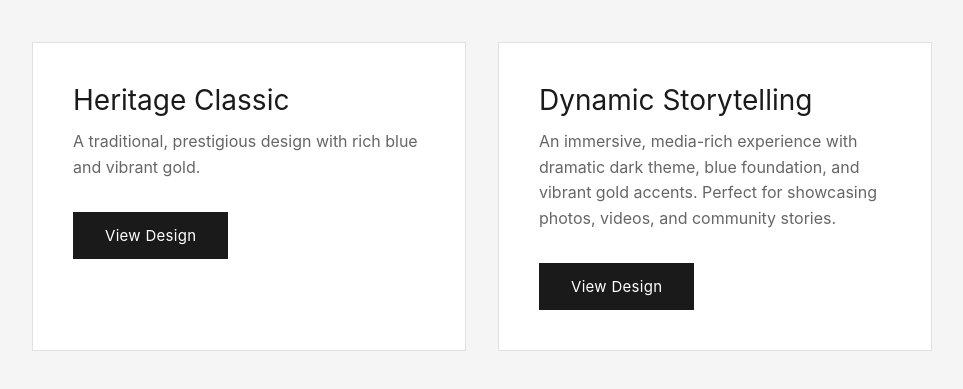
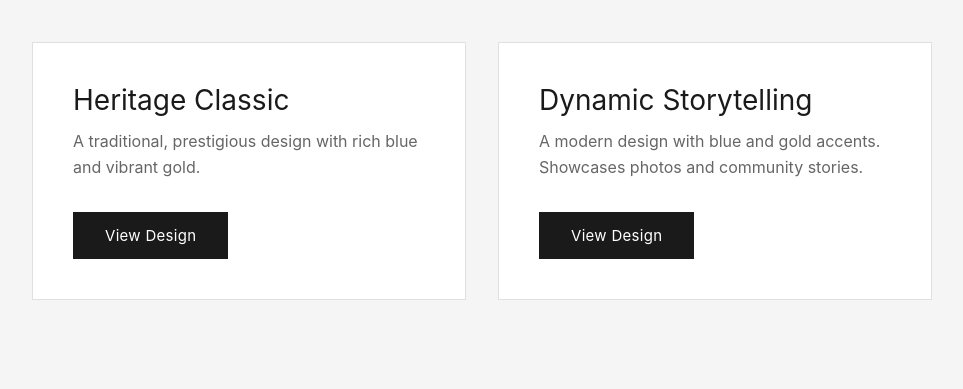
Before and after one commit to campbellsinvestment/hermits, a website: page index.html in a window 1280 px wide. Shown: the part 119-508 px from the top of the page, without its empty margins (158-1121 px from the left). Drawn offline with Linux system fonts and the light colour scheme.

Commit message:
Simplify Dynamic Storytelling description text to be more minimalistic

```diff
--- a/index.html
+++ b/index.html
@@ -139,8 +139,7 @@
             <div class="concept-card">
                 <h2>Dynamic Storytelling</h2>
                 <p class="description">
-                    An immersive, media-rich experience with dramatic dark theme, blue foundation, and vibrant gold accents.
-                    Perfect for showcasing photos, videos, and community stories.
+                    A modern design with blue and gold accents. Showcases photos and community stories.
                 </p>
                 <a href="designs/concept3-storytelling.html" class="btn">View Design</a>
             </div>
```
